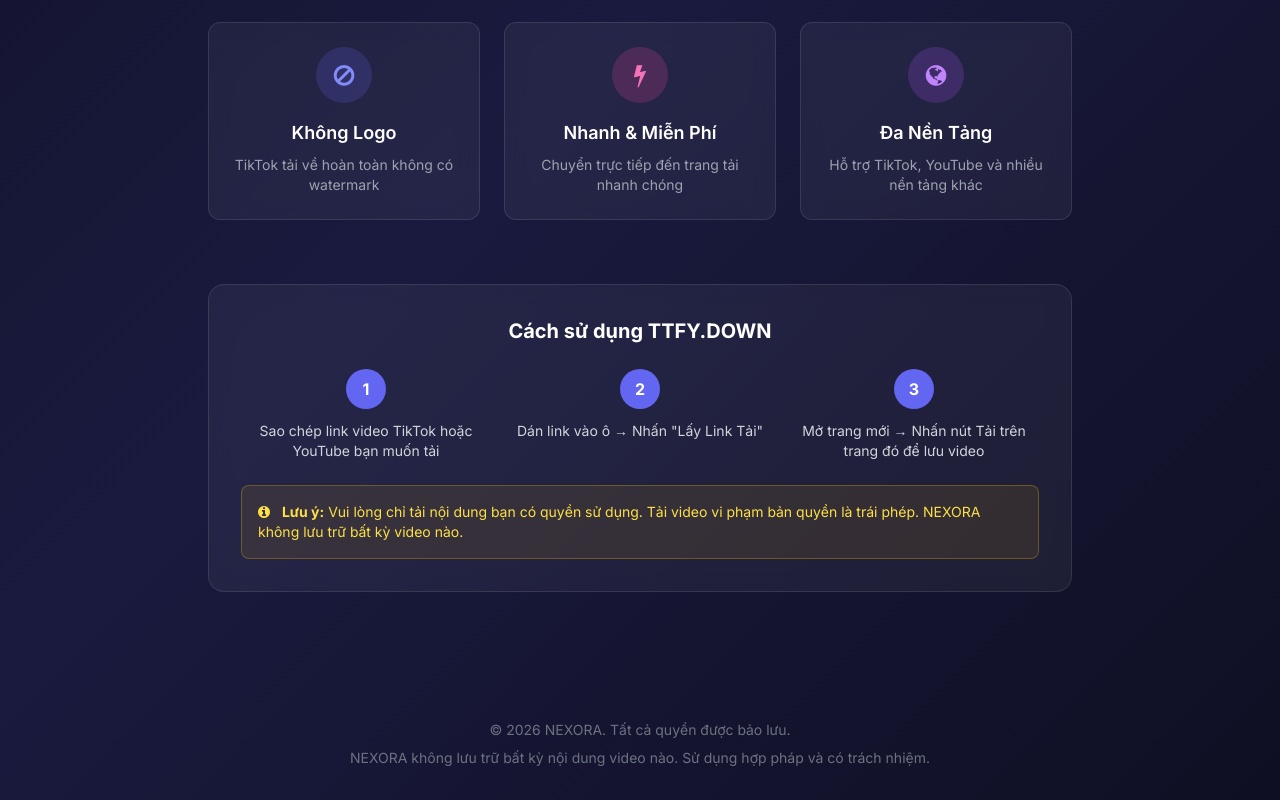
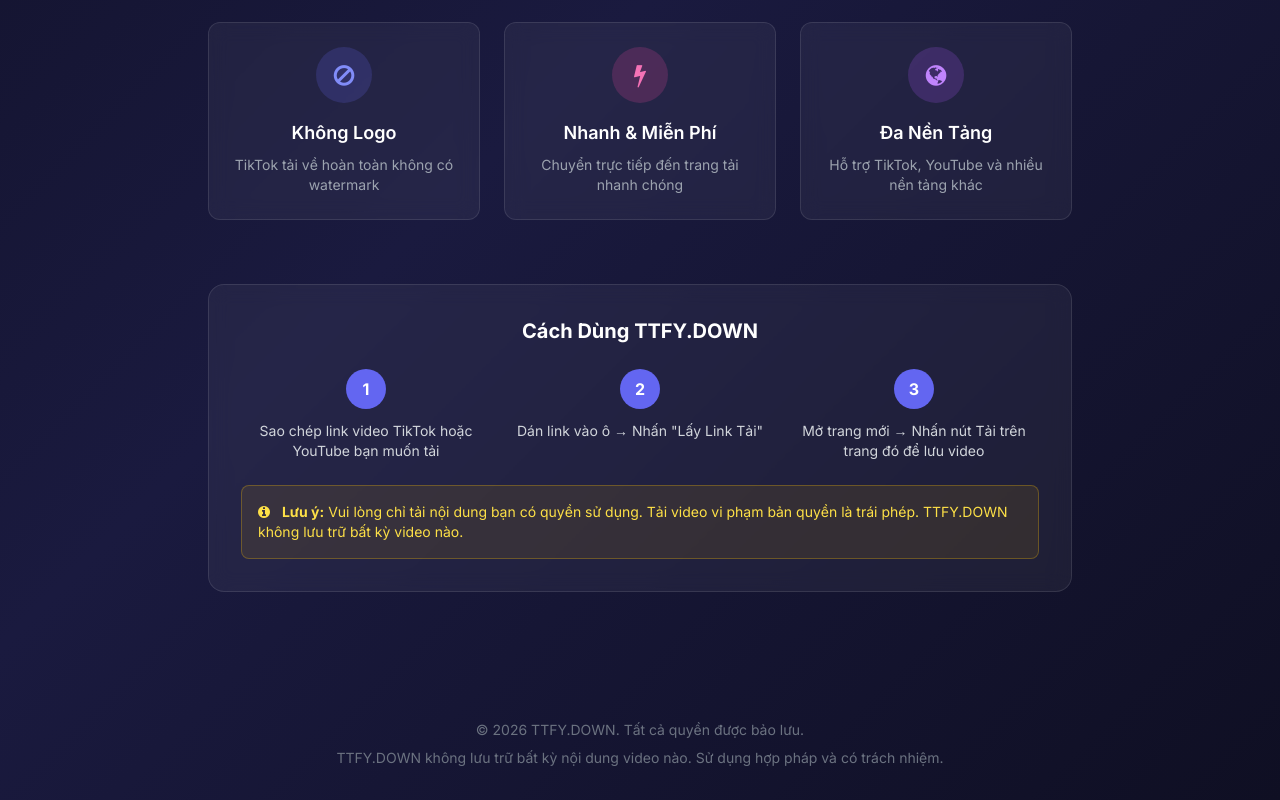
Before and after one commit to SD-JohnSmith/ttfy.down, a plain HTML site: page index.html in a window 1280 px wide. Shown: the part 784-1584 px from the top of the page. Drawn offline with nearby package versions, Linux system fonts and the light colour scheme.

Commit message:
Update index.html

```diff
--- a/index.html
+++ b/index.html
@@ -205,7 +205,7 @@
 
         <!-- Guide Section -->
         <div id="guide" class="glass rounded-2xl p-8 fade-in" style="animation-delay: 0.5s;">
-            <h3 class="text-xl font-bold mb-6 text-center">Cách sử dụng TTFY.DOWN</h3>
+            <h3 class="text-xl font-bold mb-6 text-center">Cách Dùng TTFY.DOWN</h3>
             <div class="grid md:grid-cols-3 gap-6">
                 <div class="text-center">
                     <div class="w-10 h-10 mx-auto mb-3 rounded-full bg-indigo-500 flex items-center justify-center font-bold">1</div>
@@ -224,7 +224,7 @@
             <div class="mt-6 p-4 bg-yellow-500/10 border border-yellow-500/30 rounded-lg">
                 <p class="text-sm text-yellow-300">
                     <i class="fa fa-info-circle mr-2"></i>
-                    <strong>Lưu ý:</strong> Vui lòng chỉ tải nội dung bạn có quyền sử dụng. Tải video vi phạm bản quyền là trái phép. NEXORA không lưu trữ bất kỳ video nào.
+                    <strong>Lưu ý:</strong> Vui lòng chỉ tải nội dung bạn có quyền sử dụng. Tải video vi phạm bản quyền là trái phép. TTFY.DOWN không lưu trữ bất kỳ video nào.
                 </p>
             </div>
         </div>
@@ -232,8 +232,8 @@
 
     <!-- Footer -->
     <footer id="about" class="py-8 text-center text-gray-500 text-sm mt-12">
-        <p>&copy; 2026 NEXORA. Tất cả quyền được bảo lưu.</p>
-        <p class="mt-2">NEXORA không lưu trữ bất kỳ nội dung video nào. Sử dụng hợp pháp và có trách nhiệm.</p>
+        <p>&copy; 2026 TTFY.DOWN. Tất cả quyền được bảo lưu.</p>
+        <p class="mt-2">TTFY.DOWN không lưu trữ bất kỳ nội dung video nào. Sử dụng hợp pháp và có trách nhiệm.</p>
     </footer>
 
     <script>
```
